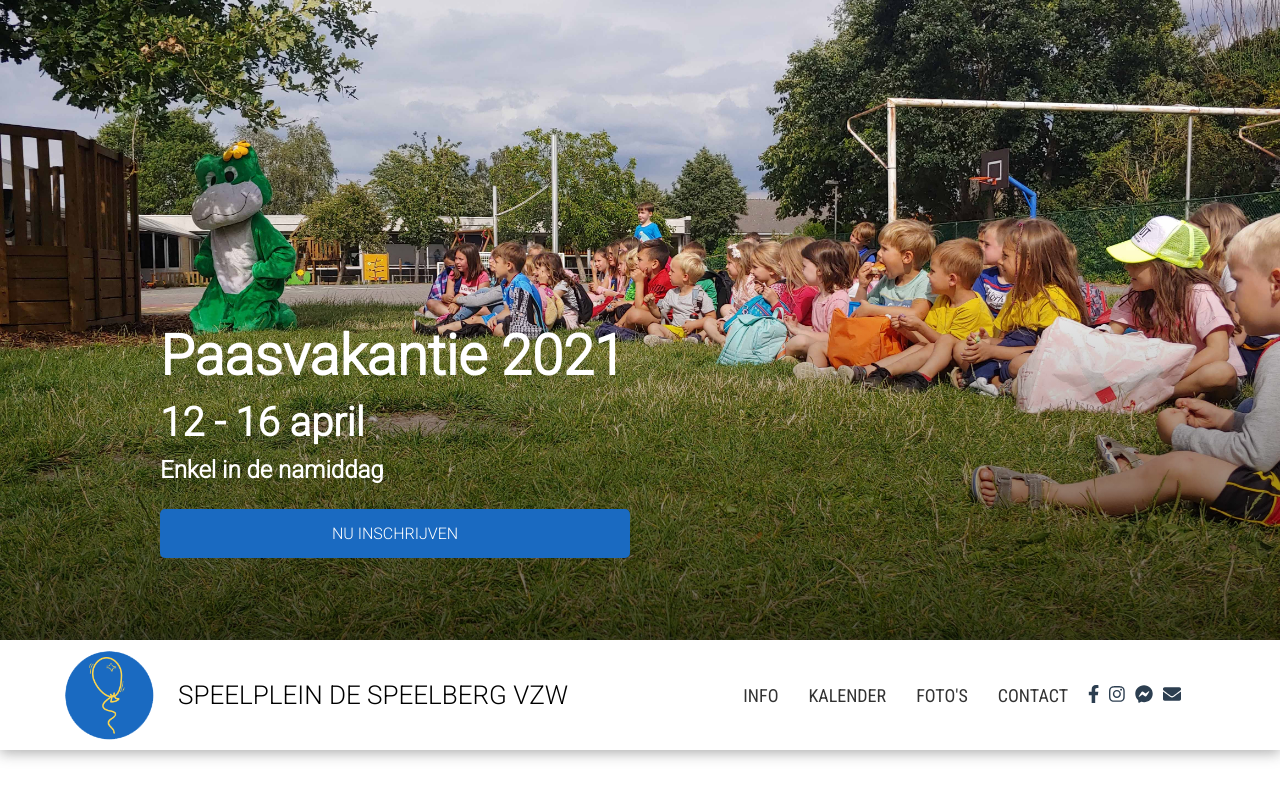
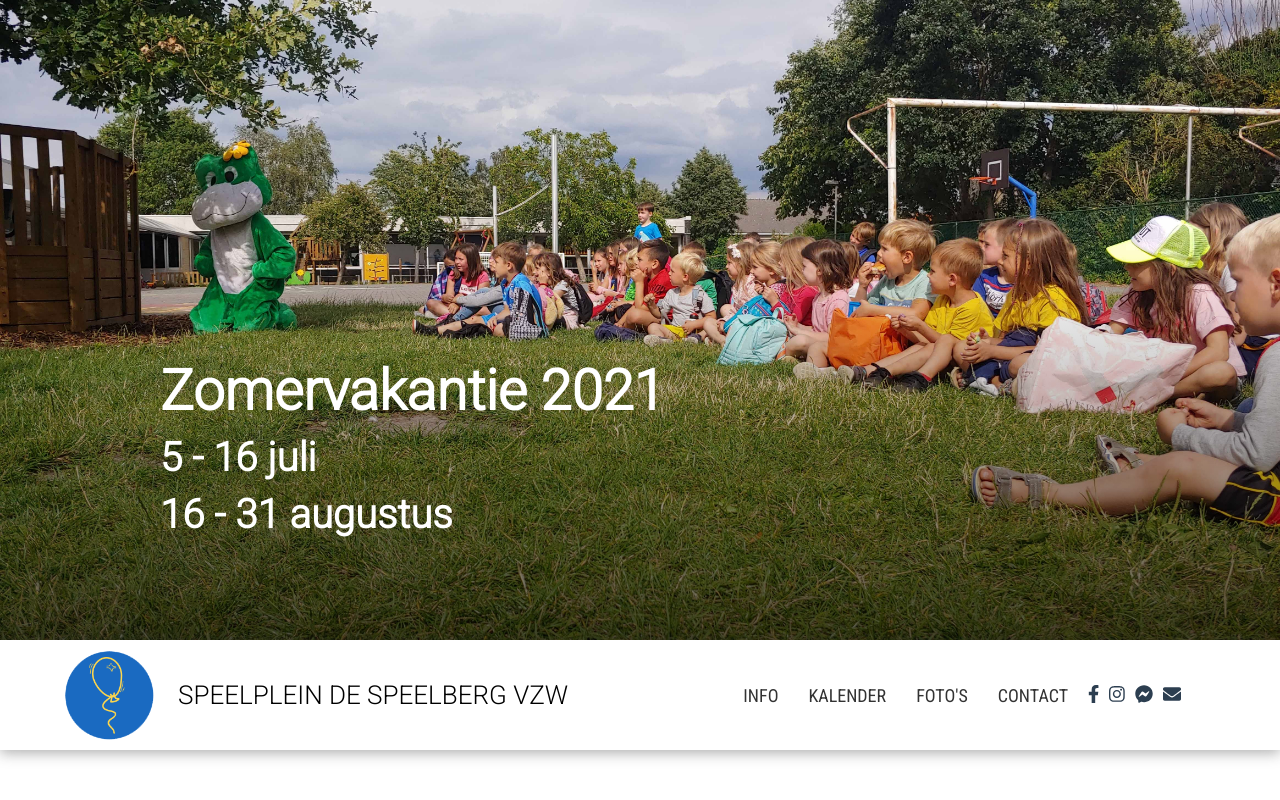
Before and after one commit to despeelberg/despeelberg-be, a Vue app: page / in a window 1280 px wide. Shown: the top 800 px of the page. Built offline with nearby package versions, Linux system fonts and the light colour scheme.

Commit message:
Updated landing with new dates

```diff
--- a/src/components/Slideshow.vue
+++ b/src/components/Slideshow.vue
@@ -3,12 +3,9 @@
     <div class="background">
       <div id="info-wrap">
         <div id="info">
-          <h1>Paasvakantie 2021</h1>
-          <h2>12 - 16 april</h2>
-          <h3>Enkel in de namiddag</h3>
-          <a class="button" href="https://inschrijven.despeelberg.be"
-            >NU INSCHRIJVEN</a
-          >
+          <h1>Zomervakantie 2021</h1>
+          <h2>5 - 16 juli</h2>
+          <h2>16 - 31 augustus</h2>
         </div>
       </div>
     </div>
```
